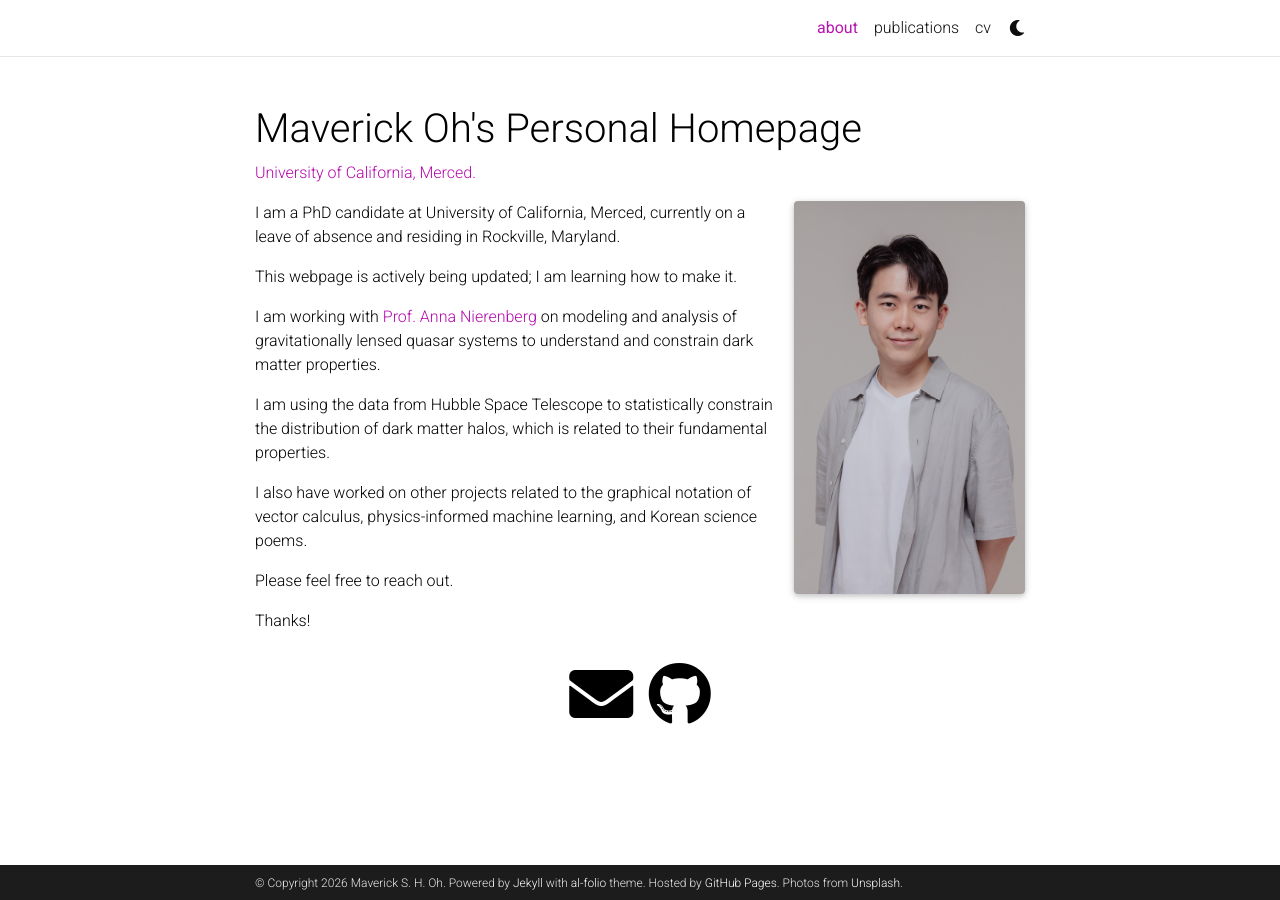
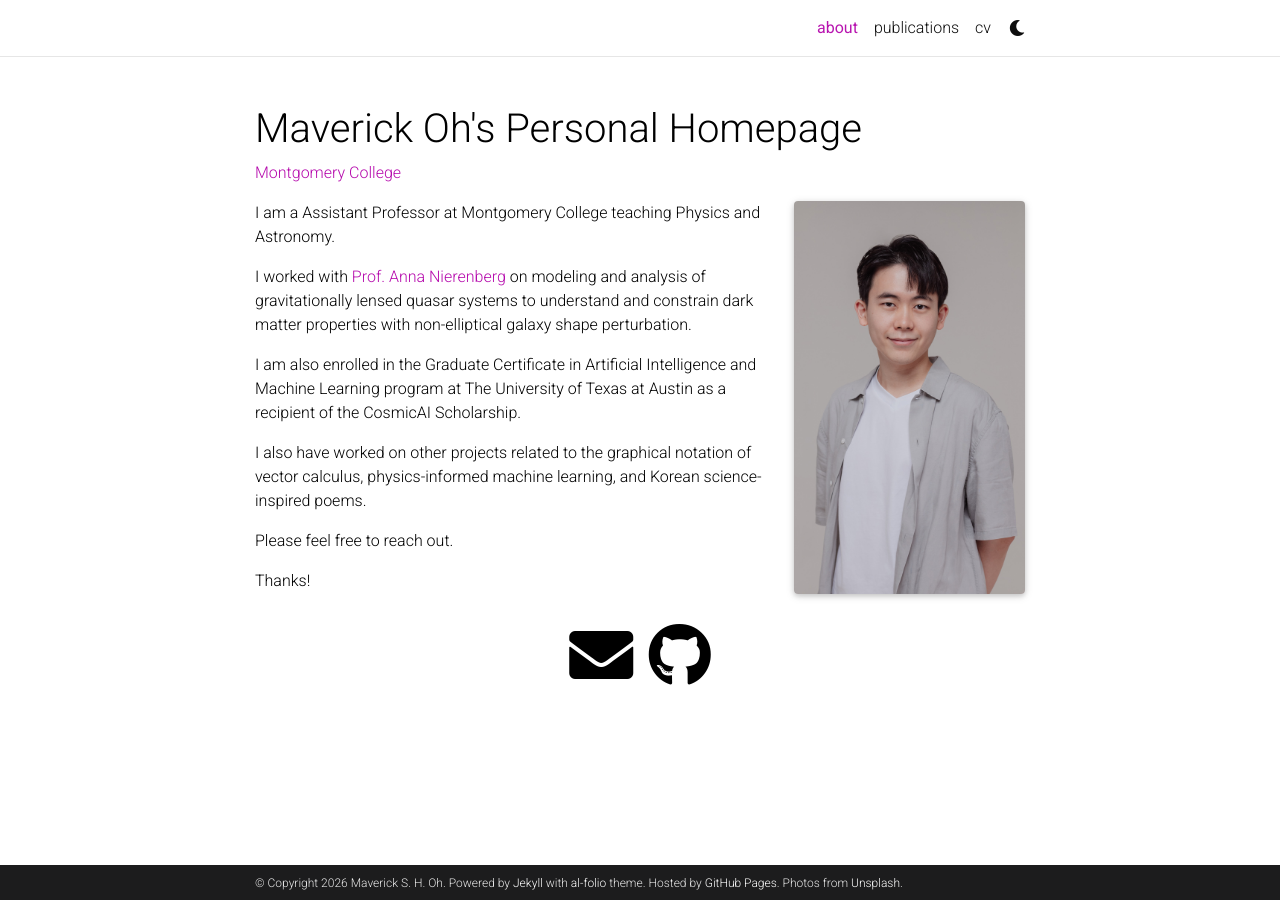
Before and after one commit to Maverick-Oh/Maverick-Oh.github.io, a Jekyll site: the page built from _pages/about.md, in a window 1280 px wide. Built offline with Jekyll 4.4.1, drawn with Linux system fonts in a browser that asks for light colours; full-size pictures stand in for the smaller copies a plugin makes; comment, search, counter and statistics services are not loaded; a style sheet for code colours, icons or effects is not loaded.

Commit message:
2026 job update, publication update

```diff
--- a/_pages/about.md
+++ b/_pages/about.md
@@ -2,16 +2,16 @@
 layout: about
 title: about
 permalink: /
-subtitle: <a href='https://www.ucmerced.edu/'>University of California, Merced.</a>
+subtitle: <a href='https://www.montgomerycollege.edu'>Montgomery College</a>
 
 profile:
   align: right
   image: prof_pic.jpg
   image_circular: false # crops the image to make it circular
   <!-- address: >
-    <p>ACS 258A</p>
-    <p>5200 Lake Rd</p>
-    <p>Merced, State 12345</p> -->
+    <p></p>
+    <p>51 Mannakee Street </p>
+    <p>Rockville, MD 20850 </p> -->
 
 news: false  # includes a list of news items
 selected_papers: true # includes a list of papers marked as "selected={true}"
@@ -26,15 +26,13 @@ Put your address / P.O. box / other info right below your picture. You can also
 Link to your social media connections, too. This theme is set up to use [Font Awesome icons](http://fortawesome.github.io/Font-Awesome/) and [Academicons](https://jpswalsh.github.io/academicons/), like the ones below. Add your Facebook, Twitter, LinkedIn, Google Scholar, or just disable all of them.
 -->
 
-I am a PhD candidate at University of California, Merced, currently on a leave of absence and residing in Rockville, Maryland.
+I am a Assistant Professor at Montgomery College teaching Physics and Astronomy.
 
-This webpage is actively being updated; I am learning how to make it.
+I worked with <a href='https://naturalsciences.ucmerced.edu/people/anna-nierenberg'>Prof. Anna Nierenberg</a> on modeling and analysis of gravitationally lensed quasar systems to understand and constrain dark matter properties with non-elliptical galaxy shape perturbation.
 
-I am working with <a href='https://naturalsciences.ucmerced.edu/people/anna-nierenberg'>Prof. Anna Nierenberg</a> on modeling and analysis of gravitationally lensed quasar systems to understand and constrain dark matter properties.
+I am also enrolled in the Graduate Certificate in Artificial Intelligence and Machine Learning program at The University of Texas at Austin as a recipient of the CosmicAI Scholarship.
 
-I am using the data from Hubble Space Telescope to statistically constrain the distribution of dark matter halos, which is related to their fundamental properties.
-
-I also have worked on other projects related to the graphical notation of vector calculus, physics-informed machine learning, and Korean science poems.
+I also have worked on other projects related to the graphical notation of vector calculus, physics-informed machine learning, and Korean science-inspired poems.
 
 Please feel free to reach out.
 
```
Also changed, not shown: _bibliography/papers.bib (+13 -7 lines), 1 other file.
